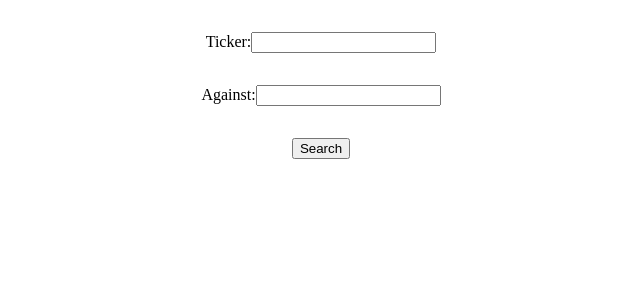
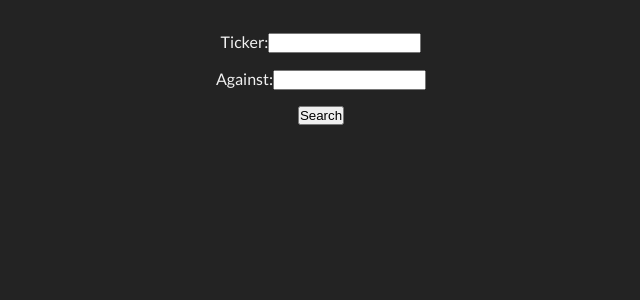
Before and after one commit to f-mantovani/pwa-crypto, a React (Vite) app: page / in a window 1280 px wide. Shown: the top 300 px of the page, without its empty margins (319-959 px from the left). Built offline with nearby package versions, Linux system fonts and the light colour scheme.

Commit message:
minimum requirements

```diff
--- a/package.json
+++ b/package.json
@@ -9,16 +9,18 @@
     "preview": "vite preview"
   },
   "dependencies": {
-    "@tanstack/react-query": "^4.24.6",
     "axios": "^1.3.3",
     "react": "^18.2.0",
+    "react-data-table-component": "^7.5.3",
     "react-dom": "^18.2.0",
     "react-router-dom": "^6.8.1",
     "styled-components": "^5.3.6"
   },
   "devDependencies": {
+    "@styled/typescript-styled-plugin": "^0.20.0",
     "@types/react": "^18.0.27",
     "@types/react-dom": "^18.0.10",
+    "@types/styled-components": "^5.1.26",
     "@vitejs/plugin-react": "^3.1.0",
     "typescript": "^4.9.3",
     "vite": "^4.1.0"
--- a/src/App.tsx
+++ b/src/App.tsx
@@ -8,6 +8,7 @@ const sorter: Sorter = {
 	order: 'desc',
 	lastPick: 'time',
 }
+
 
 function App() {
 	const [trades, setTrades] = useState<Trades[] | null>(null)
@@ -24,9 +25,9 @@ function App() {
 		setDayInfo(dayAvgData.data)
 	}
 
-	const sortData = (type: Sorter['lastPick']) => {
+	const sortData = (sortBy: Sorter['lastPick']) => {
 		const copy = [...(trades || [])]
-		if (type === sorter.lastPick) {
+		if (sortBy === sorter.lastPick) {
 			if (sorter.order === 'asc') {
 				sorter.order = 'desc'
 			} else {
@@ -34,9 +35,9 @@ function App() {
 			}
 		}
 
-		if (type !== sorter.lastPick) {
+		if (sortBy !== sorter.lastPick) {
 			sorter.order = 'desc'
-			sorter.lastPick = type
+			sorter.lastPick = sortBy
 		}
 
 		const sort = {
@@ -73,7 +74,7 @@ function App() {
 	return (
 		<div className='App'>
 			<Search getPairInfo={getPairInfo} />
-			<SearchResults trades={trades} dayInfo={dayInfo} sortData={sortData} />
+			<SearchResults trades={trades} dayInfo={dayInfo} sortData={sortData} sorter={sorter} />
 		</div>
 	)
 }
--- a/src/components/Search.tsx
+++ b/src/components/Search.tsx
@@ -1,4 +1,5 @@
 import { useState } from 'react'
+import {ColumnCentered} from '../styles/containers.js'
 
 type SearchProps = {
   getPairInfo: (pair: string) => void;
@@ -19,14 +20,9 @@ export const Search = ({ getPairInfo }: SearchProps) => {
 	return (
 		<form
 			onSubmit={handleSubmit}
-			style={{
-				display: 'flex',
-				flexDirection: 'column',
-				gap: '2rem',
-				alignItems: 'center',
-				marginTop: '2rem',
-			}}
+
 		>
+			<ColumnCentered gap={1} mt={2}>
 			<label>
 				Ticker:
 				<input type='text' onChange={(e: React.ChangeEvent<HTMLInputElement>) => setFirst(e.target.value)} />
@@ -37,6 +33,7 @@ export const Search = ({ getPairInfo }: SearchProps) => {
 			</label>
 
 			<button> Search </button>
+			</ColumnCentered>
 		</form>
 	)
 }
--- a/src/components/SearchResults.tsx
+++ b/src/components/SearchResults.tsx
@@ -1,52 +1,95 @@
 import { Trades, DayInfo, Sorter } from '../utils/types'
+import { SmallText, LargeText, MediumText } from '../styles/text.styles.js'
+import { RowCentered, ColumnCentered } from '../styles/containers.js'
+import DataTable from 'react-data-table-component'
 
-type Props = {
+type ResultProps = {
 	trades: Trades[]
 	dayInfo: DayInfo
-  sortData: (type: string) => void
+	sortData: (sortBy: Sorter['lastPick']) => void
+	sorter: Sorter
 }
-export const SearchResults = ({ trades, dayInfo, sortData }: Props) => {
+
+const columns = [
+	{
+		name: 'Price',
+		selector: row => row.price,
+		sortable: true,
+	},
+	{
+		name: 'Quantity',
+		selector: row => row.qty,
+		sortable: true,
+	},
+	{
+		name: 'Time',
+		selector: row => row.time,
+		sortable: true,
+	},
+]
+
+export const SearchResults = ({ trades, dayInfo, sortData, sorter }: ResultProps) => {
+	const convertTime = trades?.map(trade => {
+		const date = new Date(trade.time)
+		const newTime = `${date.getHours().toString().padStart(2, '0')}:
+										 ${date.getMinutes().toString().padStart(2, '0')}:
+										 ${date.getSeconds().toString().padStart(2, '0')}`
+
+		return { ...trade, time: newTime }
+	})
 
 	return (
 		<div>
 			{dayInfo && (
-				<>
-					<span> Ticker: </span>
-					<span> {dayInfo?.symbol} </span>
-					<span> 24h Change: </span>
-					<span> {dayInfo?.priceChangePercent + '%'} </span>
-				</>
+				<RowCentered gap={2}>
+					<ColumnCentered>
+						<SmallText left> Ticker: </SmallText>
+						<LargeText> {dayInfo?.symbol} </LargeText>
+					</ColumnCentered>
+					<ColumnCentered>
+						<SmallText left> 24h%: </SmallText>
+						<MediumText> {dayInfo?.priceChangePercent + '%'} </MediumText>
+					</ColumnCentered>
+				</RowCentered>
 			)}
 
-			{trades && (
+			{trades && <DataTable columns={columns} data={convertTime} theme='dark' />}
+
+			{/* {trades && (
 				<>
 					<table>
 						<thead>
-							<tr>
-								<th onClick={() => sortData("price")}>Price</th>
-								<th onClick={() => sortData("quantity")}>Quantity</th>
-								<th onClick={() => sortData("time")}>Time</th>
-							</tr>
+							<RowCentered gap={4}>
+								<th onClick={() => sortData('price')}>
+									<SmallText bold>Price</SmallText>
+								</th>
+								<th onClick={() => sortData('quantity')}>
+									<SmallText bold>Quantity</SmallText>
+								</th>
+								<th onClick={() => sortData('time')}>
+									<SmallText bold> Time</SmallText>
+								</th>
+							</RowCentered>
 						</thead>
 						<tbody>
 							{trades.map(trade => {
 								const date = new Date(trade.time)
 								return (
-									<tr key={trade.id}>
-										<td> {trade.price} </td>
+									<RowCentered gap={4} key={trade.id}>
+										<td>{trade.price}</td>
 										<td> {trade.qty} </td>
 										<td>
 											{date.getHours().toString().padStart(2, '0')}:
 											{date.getMinutes().toString().padStart(2, '0')}:
 											{date.getSeconds().toString().padStart(2, '0')}
 										</td>
-									</tr>
+									</RowCentered>
 								)
 							})}
 						</tbody>
 					</table>
 				</>
-			)}
+			)} */}
 		</div>
 	)
 }
--- /dev/null
+++ b/src/index.css
@@ -0,0 +1,37 @@
+@import url('https://fonts.googleapis.com/css2?family=Lato:ital,wght@0,100;0,300;0,400;0,700;0,900;1,100;1,300;1,400;1,700;1,900&display=swap');
+
+:root {
+	font-family: 'Lato', sans-serif;
+  --font-color: #F1F1F1;
+  --dark-bg: #232323;
+  --fs-small: 1rem;
+  --fs-medium:1.5rem;
+  --fs-large: 2rem;
+  --fw-bold: 900;
+}
+
+*,
+*::after,
+*::before {
+  box-sizing: border-box;
+  margin: 0;
+  padding: 0;
+}
+
+input {
+  font-family: inherit;
+}
+
+img {
+  max-width: 100%;
+}
+
+html {
+  height: 100%;
+  background-color: var(--dark-bg);
+  color: var(--font-color)
+}
+
+th {
+  outline: 1px solid green
+}
--- a/src/main.tsx
+++ b/src/main.tsx
@@ -1,9 +1,11 @@
 import React from 'react'
 import ReactDOM from 'react-dom/client'
 import App from './App'
+import './index.css'
+
 
 ReactDOM.createRoot(document.getElementById('root') as HTMLElement).render(
 	<React.StrictMode>
-		<App />
+			<App />
 	</React.StrictMode>
 )
--- /dev/null
+++ b/src/styles/containers.js
@@ -0,0 +1,18 @@
+import styled from 'styled-components'
+
+export const RowCentered = styled.div`
+	display: flex;
+	align-items: center;
+	justify-content: space-around;
+  gap: ${({gap}) => `${gap}rem`};
+  outline: 1px solid white;
+`
+
+export const ColumnCentered = styled.div`
+	display: flex;
+	flex-direction: column;
+	align-items: center;
+	justify-content: center;
+  gap: ${({gap}) => `${gap}rem`};
+  margin-top: ${({mt}) => `${mt}rem`};
+`
--- /dev/null
+++ b/src/styles/text.styles.js
@@ -0,0 +1,25 @@
+import styled from "styled-components";
+
+export const SmallText = styled.p`
+  font-style: normal;
+  font-size: var(--fs-small);
+
+  ${(props) => props.bold && `
+    font-weight: var(--fw-bold);
+  `}
+
+  ${(props) => props.left && `
+    align-self: flex-start;
+  `}
+
+`
+
+export const LargeText = styled.p`
+  font-style: normal;
+  font-size: var(--fs-large);
+`
+
+export const MediumText = styled.p`
+  font-style: normal;
+  font-size: var(--fs-medium);
+`
--- a/src/utils/binanceConnect.tsx
+++ b/src/utils/binanceConnect.tsx
@@ -1,6 +1,8 @@
-import axios from 'axios'
+import axios, { AxiosInstance } from 'axios'
+import { Trades, DayInfo } from './types'
+class BinnaceConnect {
+	api: AxiosInstance
 
-class BinnaceConnect {
 	constructor() {
 		this.api = axios.create({
 			baseURL: 'https://api.binance.com',
@@ -8,11 +10,11 @@ class BinnaceConnect {
 	}
 
 	get24hr(pair: string) {
-		return this.api.get(`/api/v3/ticker/24hr?symbol=${pair}`)
+		return this.api.get<Trades[]>(`/api/v3/ticker/24hr?symbol=${pair}`)
 	}
 
 	getPairTrade(pair: string) {
-		return this.api.get(`/api/v3/trades?symbol=${pair}`)
+		return this.api.get<DayInfo>(`/api/v3/trades?symbol=${pair}`)
 	}
 }
 
```
Also changed, not shown: tsconfig.json (+6 -1 lines), 1 other file (tests, documents, lock files or other folders).
